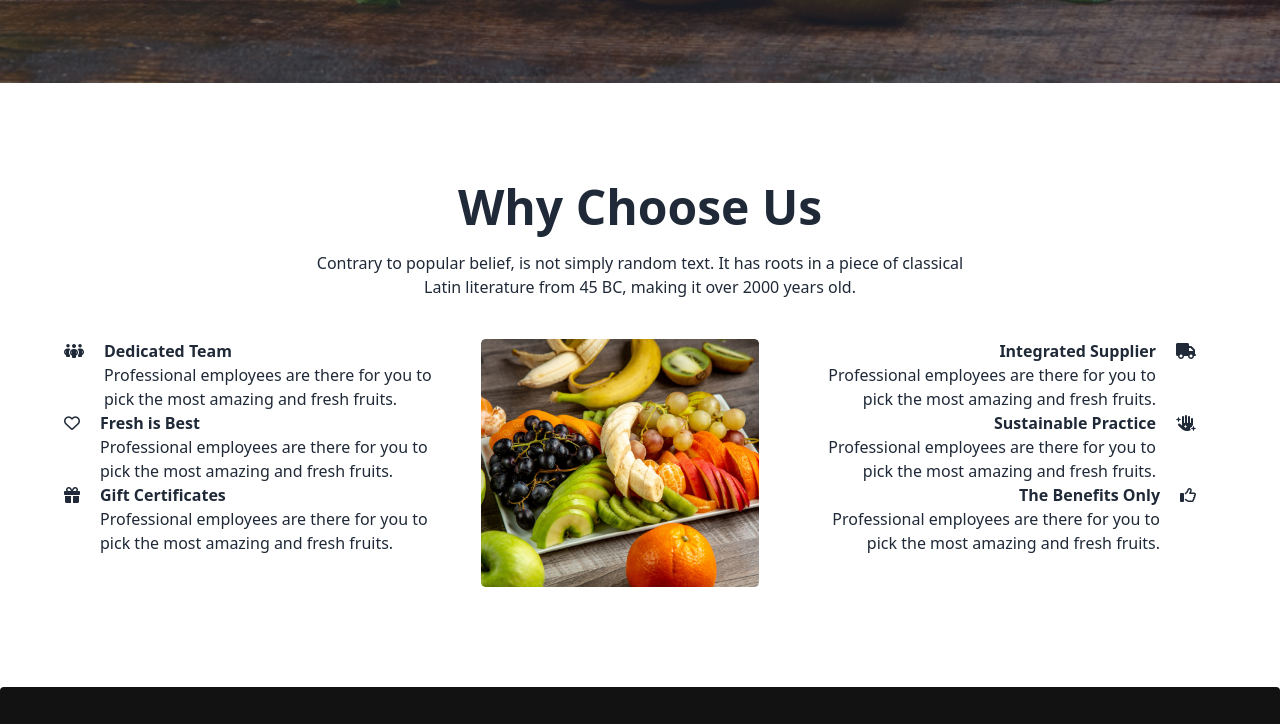
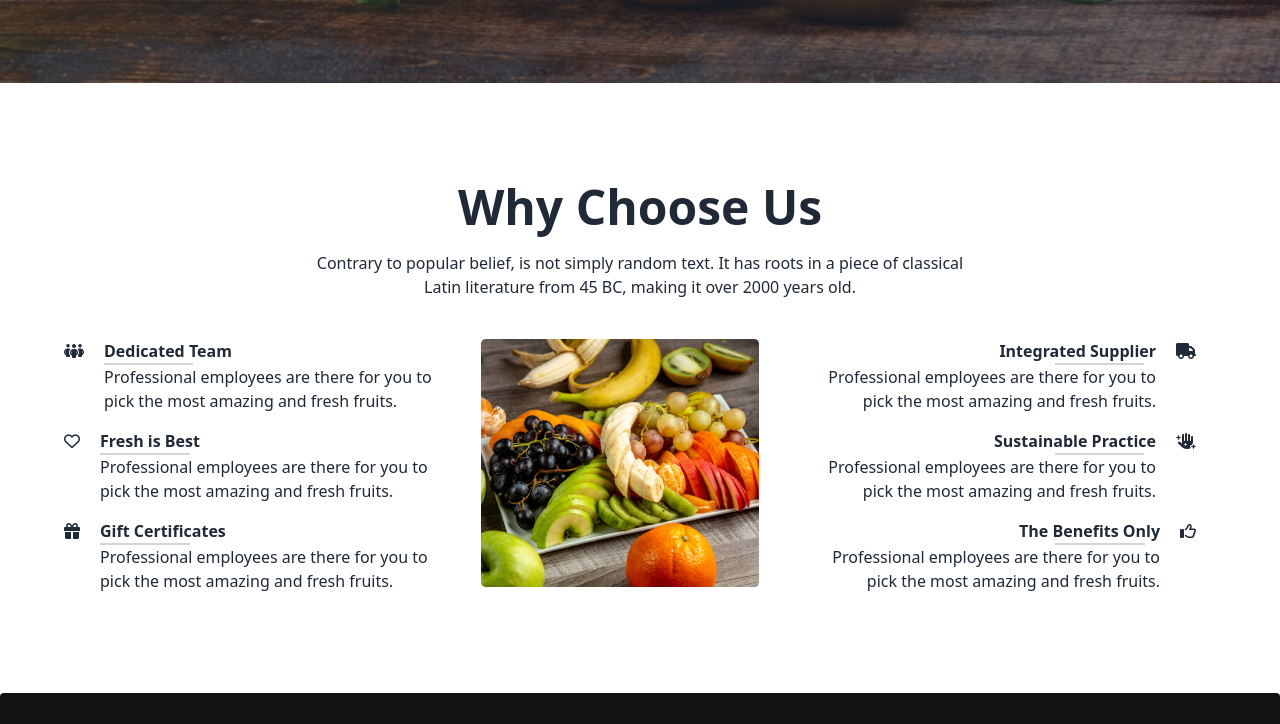
Before and after one commit to hafizit0754/fruits-burst, a plain HTML site: page index.html in a window 1280 px wide. Shown: the part 2300-3024 px from the top of the page. Drawn offline with nearby package versions, Linux system fonts and the light colour scheme.

Commit message:
line align

```diff
--- a/index.html
+++ b/index.html
@@ -5,6 +5,7 @@
     <meta charset="UTF-8">
     <meta name="viewport" content="width=device-width, initial-scale=1.0">
     <title>Fruit Burst</title>
+    <link rel="icon" type="png" href="./images/logo.png"/>
     <!-- Tailwind & Daisy UI -->
     <link href="https://cdn.jsdelivr.net/npm/daisyui@3.4.0/dist/full.css" rel="stylesheet" type="text/css" />
     <script src="https://cdn.tailwindcss.com"></script>
@@ -187,11 +188,8 @@
                     <img src="./images/fruit6.png" alt="Apple" class="rounded-xl" />
                 </figure>
                 <div class="card-body items-center text-center">
-
                     <h2 class="card-title">12.90$ - 18.85$</h2>
-
                     <div class="border border-[#1212121a] w-full"></div>
-
                     <p>Apple !!</p>
                     <!-- Rating Part Start -->
                     <div class="rating">
@@ -210,13 +208,13 @@
                     <img src="./images/fruit7.png" alt="Apple" class="rounded-xl" />
                 </figure>
                 <div class="card-body items-center text-center">
-                    <h2 class="card-title">12.90$ - 18.85$</h2>
+                    <h2 class="card-title">15.90$ - 18.85$</h2>
                     <div class="border border-[#1212121a] w-full"></div>
                     <p>Orange!!</p>
                     <!-- Rating Part Start -->
                     <div class="rating">
-                        <input type="radio" name="rating-2" class="mask mask-star-2 bg-orange-400" checked />
-                        <input type="radio" name="rating-2" class="mask mask-star-2 bg-orange-400" />
+                        <input type="radio" name="rating-2" class="mask mask-star-2 bg-orange-400"  />
+                        <input type="radio" name="rating-2" class="mask mask-star-2 bg-orange-400" checked/>
                         <input type="radio" name="rating-2" class="mask mask-star-2 bg-orange-400" />
                         <input type="radio" name="rating-2" class="mask mask-star-2 bg-orange-400" />
                         <input type="radio" name="rating-2" class="mask mask-star-2 bg-orange-400" />
@@ -230,7 +228,7 @@
                     <img src="./images/fruit8.png" alt="Apple" class="rounded-xl" />
                 </figure>
                 <div class="card-body items-center text-center">
-                    <h2 class="card-title">12.90$ - 18.85$</h2>
+                    <h2 class="card-title">14.90$ - 20.85$</h2>
                     <div class="border border-[#1212121a] w-full"></div>
                     <p>Red Dragon!!</p>
                     <!-- Rating Part Start -->
@@ -250,7 +248,7 @@
                     <img src="./images/fruit9.png" alt="Apple" class="rounded-xl" />
                 </figure>
                 <div class="card-body items-center text-center">
-                    <h2 class="card-title">12.90$ - 18.85$</h2>
+                    <h2 class="card-title">2.90$ - 5.85$</h2>
                     <div class="border border-[#1212121a] w-full"></div>
                     <p>Banana!!</p>
                     <!-- Rating Part Start -->
@@ -351,10 +349,8 @@
         </div>
 
     </section>
+    <!-- Why chosse us -->
 
-
-
-    <!-- Why chosse us -->
     <section class="container mx-auto py-5 px-8 md:px-16 lg-px-24 mt-20 items-center">
         <div class="text-center">
             <h1 class="text-5xl font-bold mb-5">Why Choose Us</h1>
@@ -363,14 +359,16 @@
         </div>
 
         <!-- all content -->
+
         <div class=" flex justify-between container mt-10">
             <div>
                 <div class="flex gap-5">
                     <div>
                         <i class="fa-solid fa-people-group"></i>
                     </div>
-                    <div>
+                    <div class="mb-4">
                         <h1 class="font-extrabold text-x">Dedicated Team</h1>
+                        <div class="border border-gray-300 w-[25%]"></div>
                         <!-- <hr class="to-50%">  -->
                         <p>Professional employees are there for you to pick the most amazing and fresh fruits.</p>
                     </div>
@@ -379,8 +377,9 @@
                     <div>
                         <i class="fa-regular fa-heart"></i>
                     </div>
-                    <div>
+                    <div class="mb-4">
                         <h1 class="font-extrabold text-x">Fresh is Best</h1>
+                        <div class="border border-gray-300 w-[25%]"></div>
                         <!-- <hr class="to-50%">  -->
                         <p>Professional employees are there for you to pick the most amazing and fresh fruits.</p>
                     </div>
@@ -391,6 +390,7 @@
                     </div>
                     <div>
                         <h1 class="font-extrabold text-x">Gift Certificates</h1>
+                        <div class="border border-gray-300 w-[25%]"></div>
                         <!-- <hr class="to-50%">  -->
                         <p>Professional employees are there for you to pick the most amazing and fresh fruits.</p>
                     </div>
@@ -406,8 +406,9 @@
                     <div>
                         <i class="fa-solid fa-truck"></i>
                     </div>
-                    <div>
+                    <div class="mb-4">
                         <h1 class="font-extrabold">Integrated Supplier</h1>
+                        <div class="border border-gray-300 w-[25%] ml-64"></div>
                         <!-- <hr class="to-50%">  -->
                         <p>Professional employees are there for you to pick the most amazing and fresh fruits.</p>
                     </div>
@@ -416,8 +417,9 @@
                     <div>
                         <i class="fa-solid fa-hand-sparkles"></i>
                     </div>
-                    <div>
+                    <div class="mb-4">
                         <h1 class="font-extrabold text-x">Sustainable Practice</h1>
+                        <div class="border border-gray-300 w-[25%] ml-64"></div>
                         <!-- <hr class="to-50%">  -->
                         <p>Professional employees are there for you to pick the most amazing and fresh fruits.</p>
                     </div>
@@ -428,6 +430,7 @@
                     </div>
                     <div>
                         <h1 class="font-extrabold text-x">The Benefits Only</h1>
+                        <div class="border border-gray-300 w-[25%] ml-64"></div>
                         <!-- <hr class="to-50%">  -->
                         <p>Professional employees are there for you to pick the most amazing and fresh fruits.</p>
                     </div>
```
